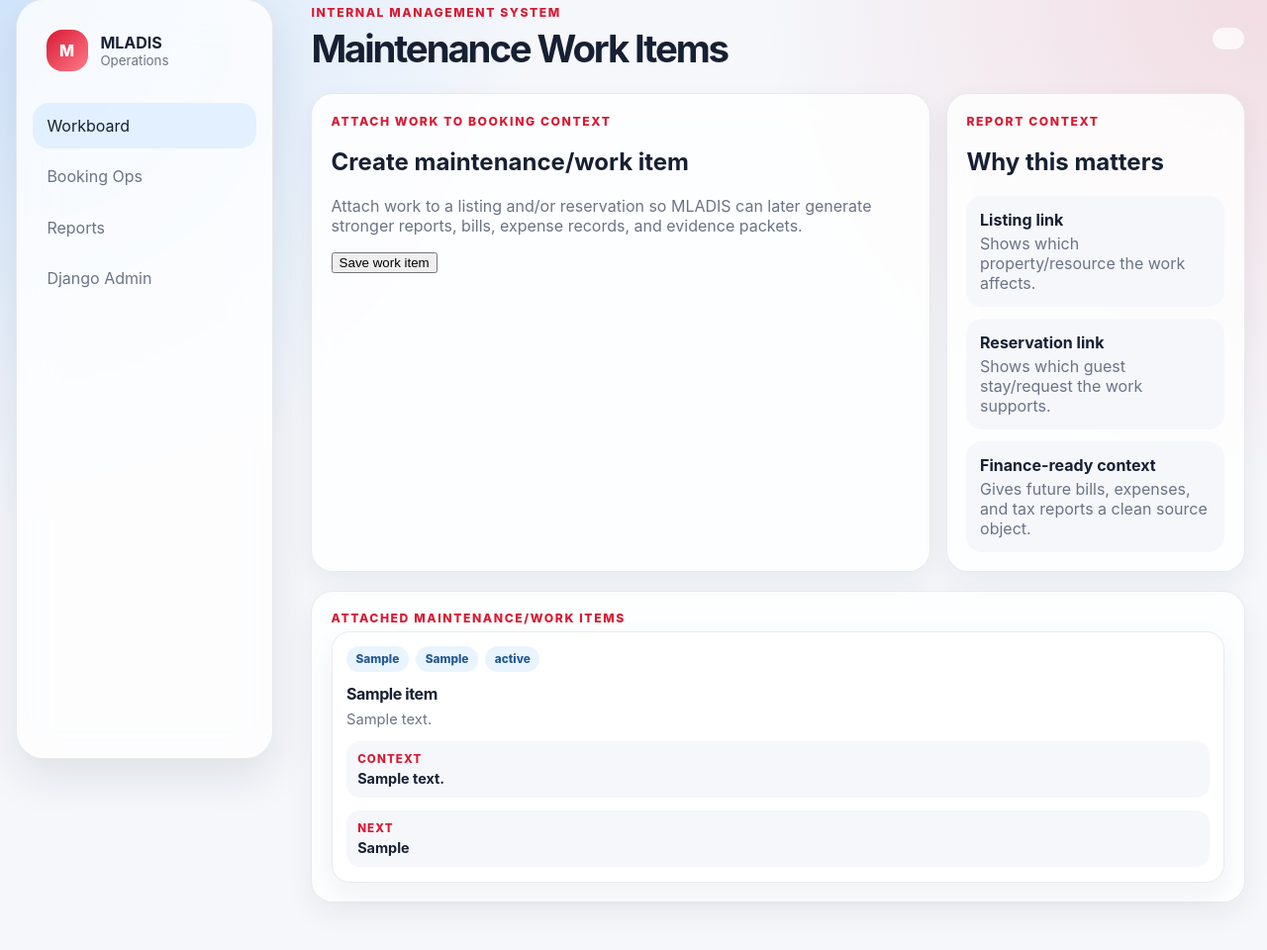
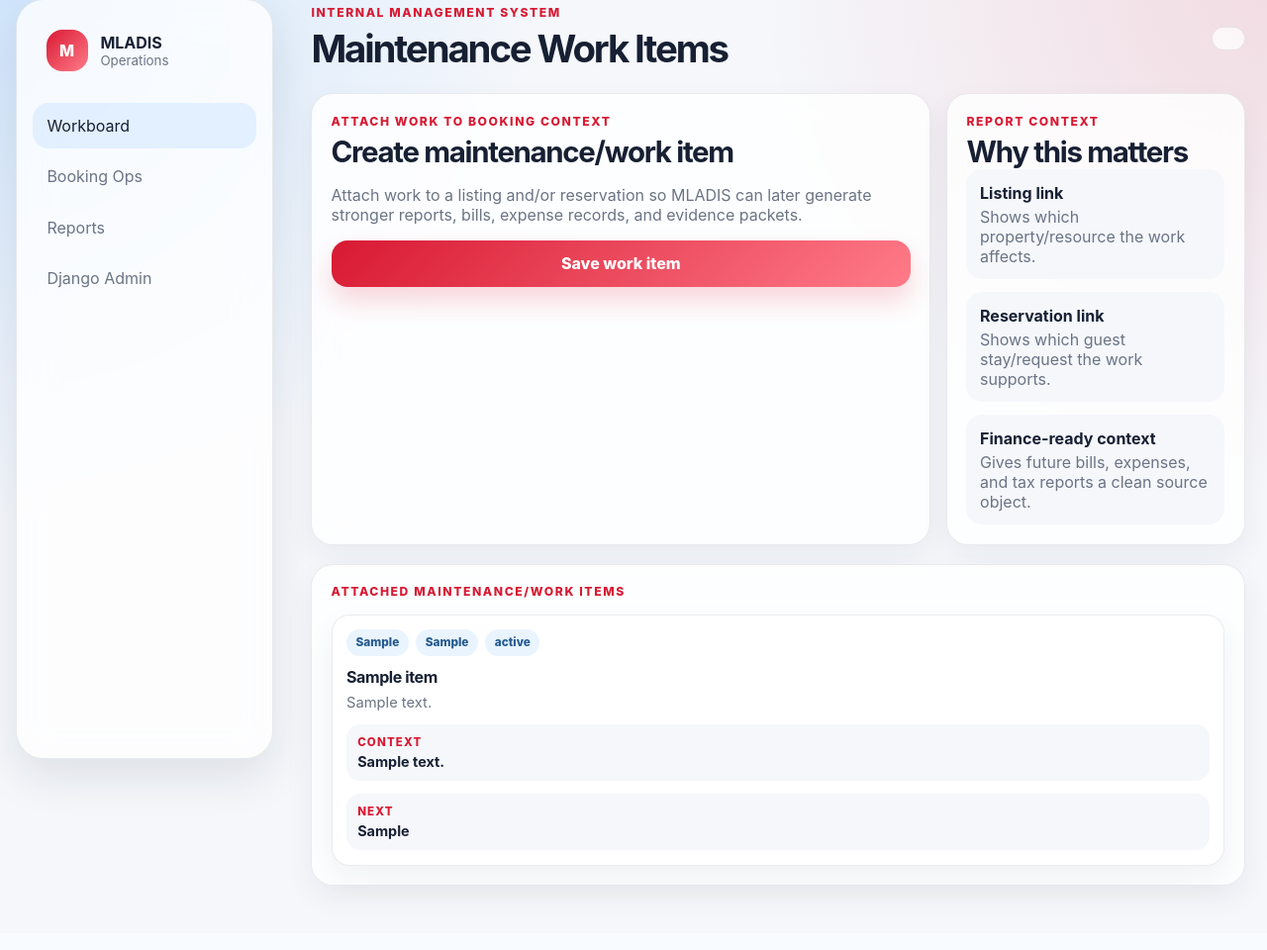
Before and after one commit to pzg8794/MLADIS, a Django app: template airbnb_agent/operations/templates/operations/maintenance.html in a window 1280 px wide. Shown: the part 17-977 px from the top of the page at 99% size. After the commit the page ends 920 px from the top, so only its background shows below. Run offline with Django 5.2, Linux system fonts and the light colour scheme; the template is opened without the code that fills it: most values are stand-ins (such as "Sample title", 1, 10 or a date in 2020).

Commit message:
Style maintenance WorkItem form

```diff
--- a/airbnb_agent/operations/static/operations/css/workboard.css
+++ b/airbnb_agent/operations/static/operations/css/workboard.css
@@ -138,6 +138,7 @@ a { color: inherit; }
   border-radius: var(--ml-radius);
 }
 
+.ml-panel h2,
 .ml-focus-panel h2 {
   margin: 0;
   font-size: clamp(1.45rem, 2.3vw, 2.3rem);
@@ -303,6 +304,66 @@ a { color: inherit; }
   text-align: center;
 }
 
+.ml-form-grid {
+  display: grid;
+  grid-template-columns: repeat(2, minmax(0, 1fr));
+  gap: 0.9rem;
+  margin-top: 1rem;
+}
+
+.ml-form-field {
+  display: grid;
+  gap: 0.35rem;
+  color: var(--ml-muted);
+  font-size: 0.84rem;
+  font-weight: 750;
+}
+
+.ml-form-field:nth-child(2),
+.ml-form-field:nth-child(6),
+.ml-form-field:nth-child(9),
+.ml-form-field:nth-child(10),
+.ml-form-field:nth-child(11) {
+  grid-column: 1 / -1;
+}
+
+.ml-form-field input,
+.ml-form-field select,
+.ml-form-field textarea {
+  width: 100%;
+  min-height: 2.65rem;
+  padding: 0.68rem 0.8rem;
+  border: 1px solid var(--ml-border);
+  border-radius: 14px;
+  background: rgba(245, 247, 251, 0.88);
+  color: var(--ml-ink);
+  font: inherit;
+}
+
+.ml-form-field textarea { resize: vertical; }
+.ml-form-field small { color: var(--ml-muted); font-weight: 500; }
+.ml-form-error { color: var(--ml-primary); }
+
+.ml-button-primary {
+  grid-column: 1 / -1;
+  min-height: 2.9rem;
+  border: 0;
+  border-radius: 16px;
+  background: linear-gradient(135deg, var(--ml-primary), #ff7b89);
+  color: #fff;
+  font: inherit;
+  font-weight: 850;
+  cursor: pointer;
+  box-shadow: 0 14px 26px rgba(216, 25, 50, 0.18);
+}
+
+.ml-maintenance-list {
+  display: grid;
+  grid-template-columns: repeat(auto-fit, minmax(260px, 1fr));
+  gap: 0.85rem;
+  margin-top: 1rem;
+}
+
 @media (max-width: 980px) {
   .ml-ops-sidebar {
     position: static;
@@ -326,7 +387,8 @@ a { color: inherit; }
     flex-direction: column;
   }
 
-  .ml-board {
+  .ml-board,
+  .ml-form-grid {
     grid-template-columns: 1fr;
     overflow-x: visible;
   }
```
